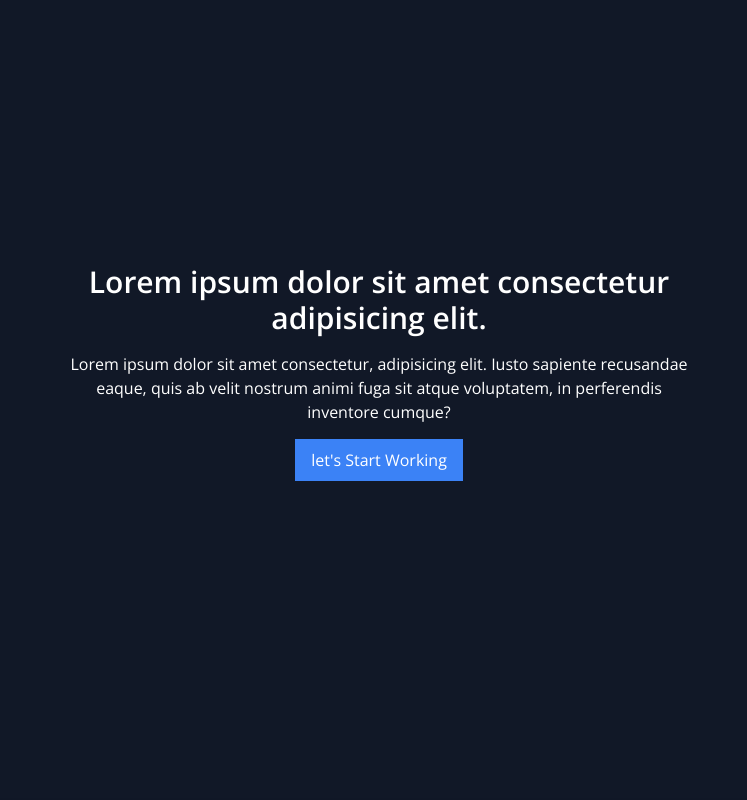
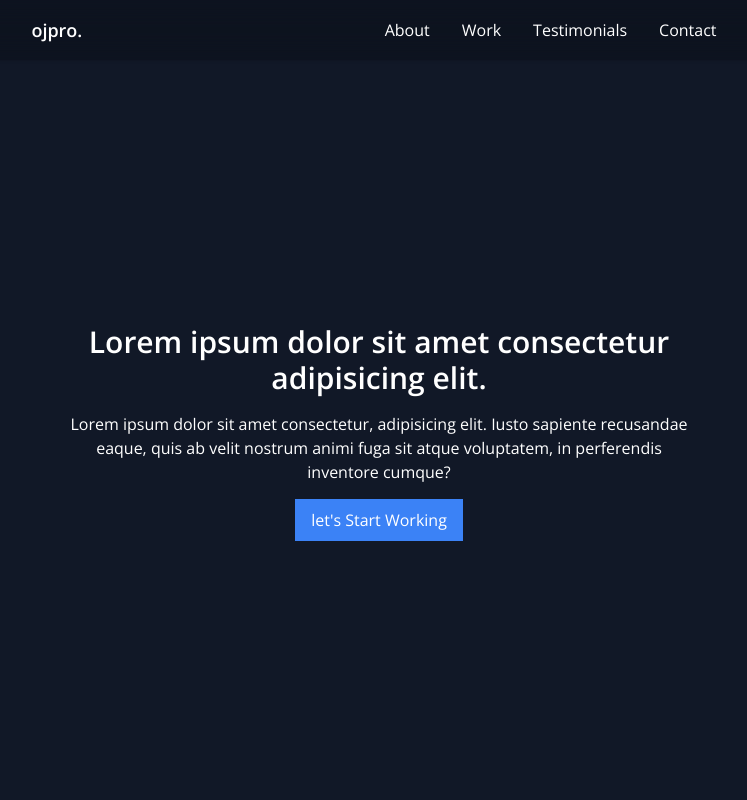
Before and after one commit to ojpro/portfolio-v2, a Next.js app: page / in a window 1280 px wide. Shown: the top 800 px of the page, without its empty margins (261-1008 px from the left). Built offline with nearby package versions, Linux system fonts and the light colour scheme.

Commit message:
minor changed on the navbar

```diff
--- a/src/components/partials/Navbar.tsx
+++ b/src/components/partials/Navbar.tsx
@@ -1,8 +1,8 @@
 export default function Navbar() {
   return (
     <>
-      <nav className="flex flex-row justify-evenly items-center shadow backdrop-blur-lg dark:bg-opacity-50 leading-8 py-3 sticky top-0 left-0 right-0 dark:bg-gray-900 z-50">
-        <a href="#" className="text-lg font-bold">Logo</a>
+      <nav className="flex flex-row justify-evenly items-center shadow backdrop-blur-lg dark:bg-opacity-50 leading-8 py-3 sticky top-0 left-0 right-0 dark:bg-black/20 z-50">
+        <a href="#" className="text-lg font-bold">ojpro.</a>
         <ul className="flex flex-row justify-evenly gap-3 group">
           <li>
             <a href="#about" className="inline-block py-0.5 px-2.5 group-hover:text-gray-400 dark:hover:text-white delay-100 ease-in-out">About</a>
--- a/src/components/partials/sections/About.tsx
+++ b/src/components/partials/sections/About.tsx
@@ -7,8 +7,6 @@ import {BsArrowRightShort} from "react-icons/bs";
 export default function About() {
     return (
         <>
-            {/* <> Navbar </> */}
-            <Navbar></Navbar>
             <a href="#" id="about"></a>
             <section className="min-h-screen relative">
                 <div className="m-20">
--- a/src/pages/index.tsx
+++ b/src/pages/index.tsx
@@ -5,11 +5,15 @@ import Work from "@/components/partials/sections/Work";
 import Testimonials from "@/components/partials/sections/Testimonials";
 import Contact from "@/components/partials/sections/Contact";
 import HeroSection from "@/components/partials/sections/Hero";
+import Navbar from "@/components/partials/Navbar";
 
 export default function Home() {
     return (
         <>
             <BlankLayout>
+                {/* <> Navbar </> */}
+                <Navbar></Navbar>
+
                 {/* <> Header </> */}
                 <header>
                     {/* <> Hero Section </> */}
```
Lines whose indentation alone changed are shown as unchanged.
